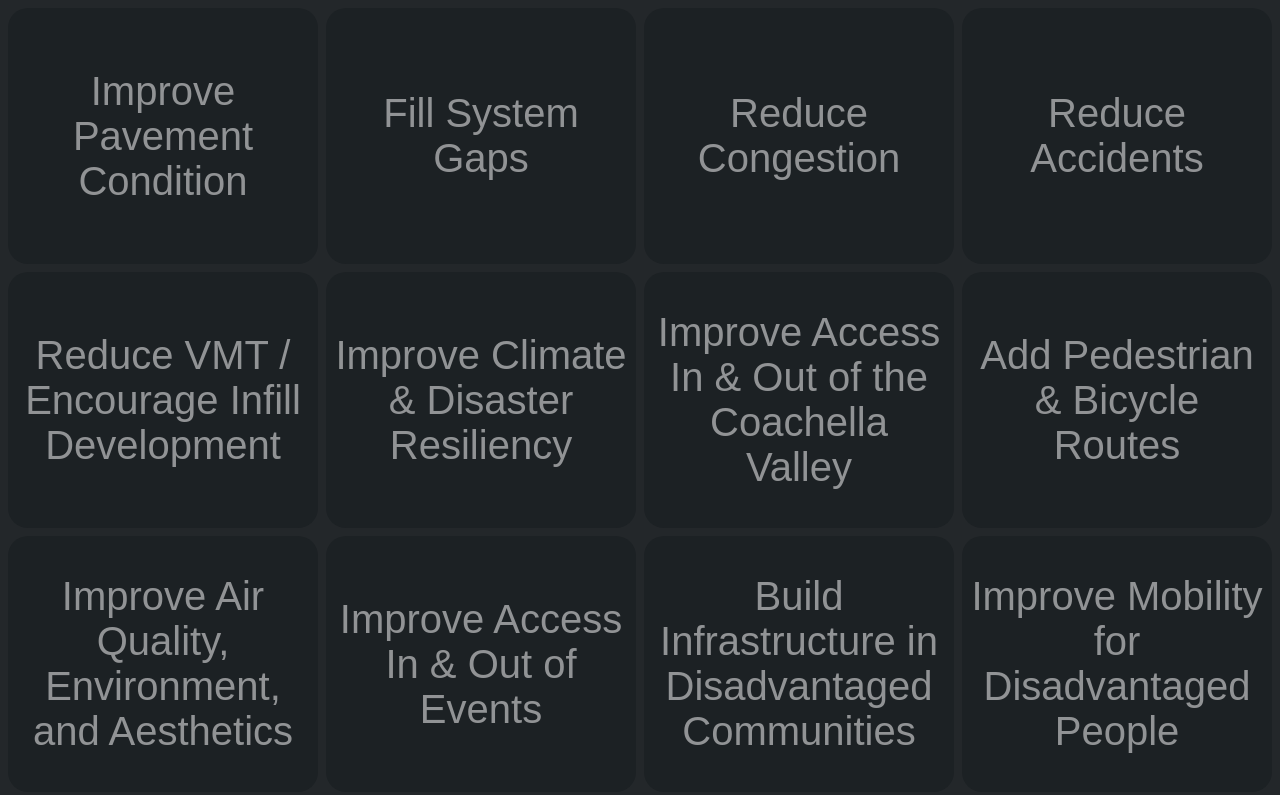
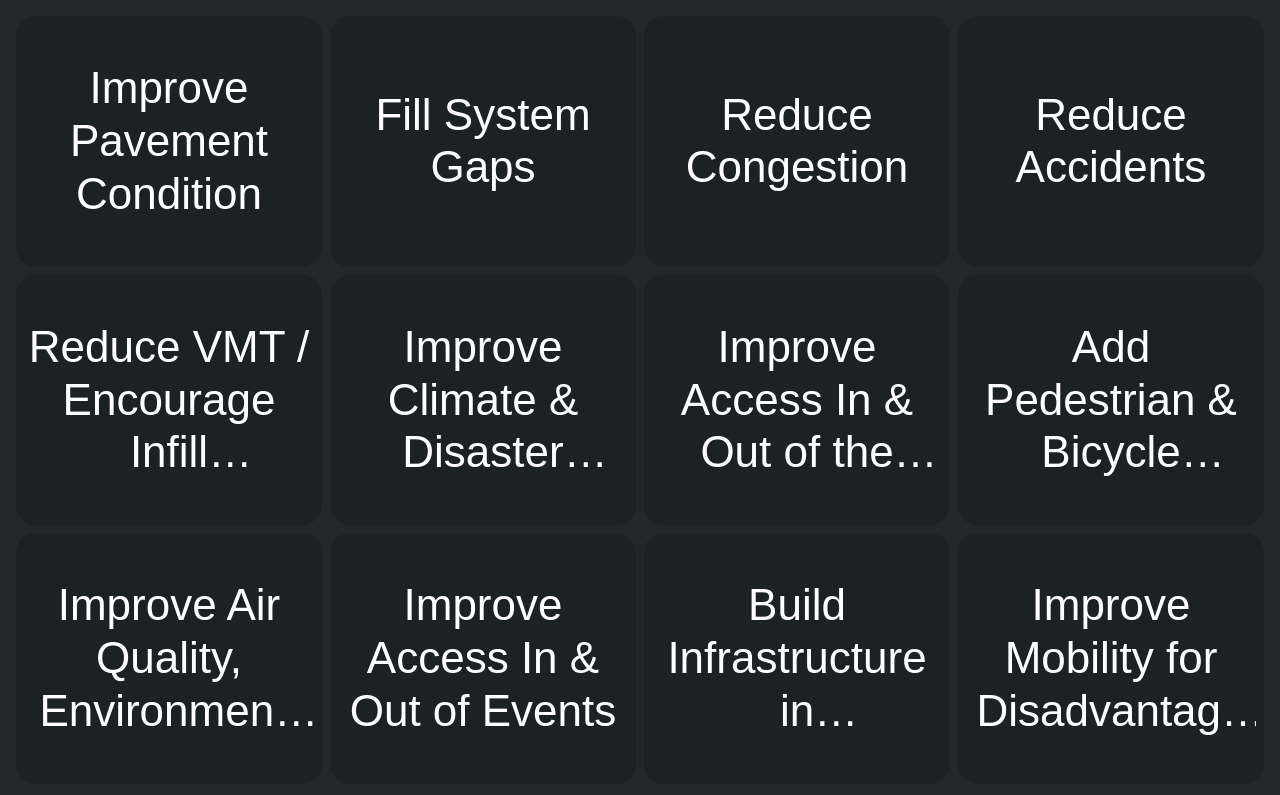
Before and after one commit to kbroadie/pairwise, a plain HTML site: page terms.html in a window 1280 px wide. Drawn offline with Linux system fonts and the light colour scheme; a web font is replaced by a local one.

Commit message:
Enlarge fonts, add margin

```diff
--- a/terms.html
+++ b/terms.html
@@ -18,20 +18,23 @@
             display: flex;
             justify-content: center;
             align-items: center;
+            padding: 2vmin; /* Increased padding for margin around the grid */
+            box-sizing: border-box;
         }
         .grid-container {
             display: grid;
             grid-template-columns: repeat(4, 1fr);
             grid-template-rows: repeat(3, 1fr);
             gap: 1vmin;
-            width: 100vw;
-            height: 100vh;
-            padding: 1vmin;
+            width: 100%;
+            height: 100%;
             box-sizing: border-box;
+            max-width: 1600px; /* Added max-width to prevent excessive stretching on wide screens */
+            max-height: 1200px; /* Added max-height to maintain aspect ratio */
         }
         .grid-item {
             background-color: #1c2124;
-            color: #919395;
+            color: #ffffff;
             border-radius: 20px;
             display: flex;
             align-items: center;
@@ -48,17 +51,21 @@
         }
         .grid-item span {
             font-family: 'Platypi', sans-serif;
-            font-weight: 300;
-            font-size: 40px;
+            font-weight: 500;
+            font-size: 44px;
+            line-height: 1.2;
             word-wrap: break-word;
             overflow-wrap: break-word;
             hyphens: auto;
+            display: -webkit-box;
+            -webkit-line-clamp: 3;
+            -webkit-box-orient: vertical;
+            overflow: hidden;
         }
     </style>
 </head>
 <body>
     <div class="grid-container" id="termsGrid"></div>
-
     <script>
         const terms = [
             "Improve Pavement Condition",
@@ -74,7 +81,6 @@
             "Build Infrastructure in Disadvantaged Communities",
             "Improve Mobility for Disadvantaged People"
         ];
-
         const termsGrid = document.getElementById('termsGrid');
 
         function createGridItems() {
@@ -88,9 +94,8 @@
                 termsGrid.appendChild(gridItem);
             });
         }
+
         createGridItems();
-        adjustFontSize();
-        window.addEventListener('resize', adjustFontSize);
     </script>
 </body>
 </html>
```
